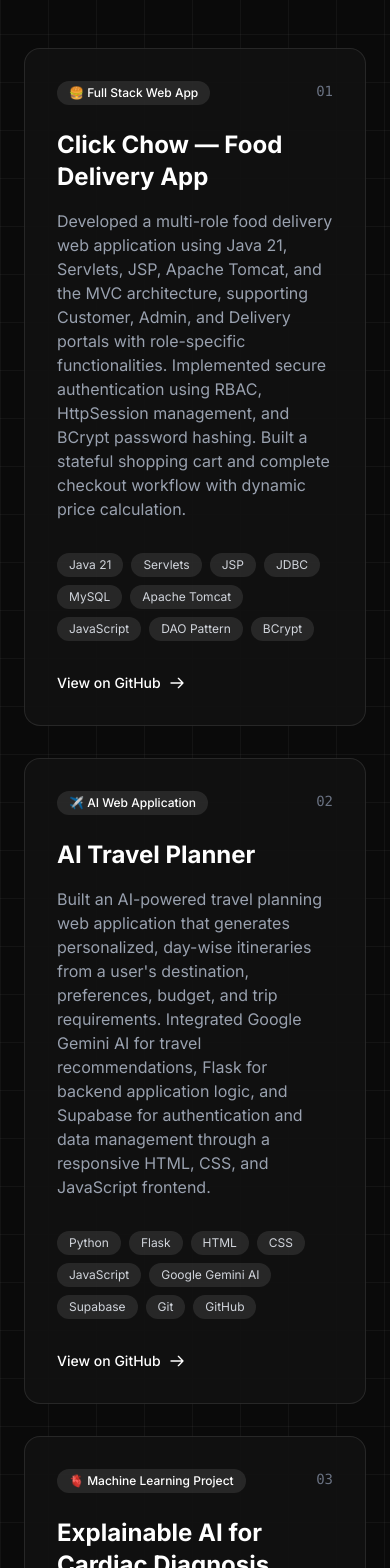
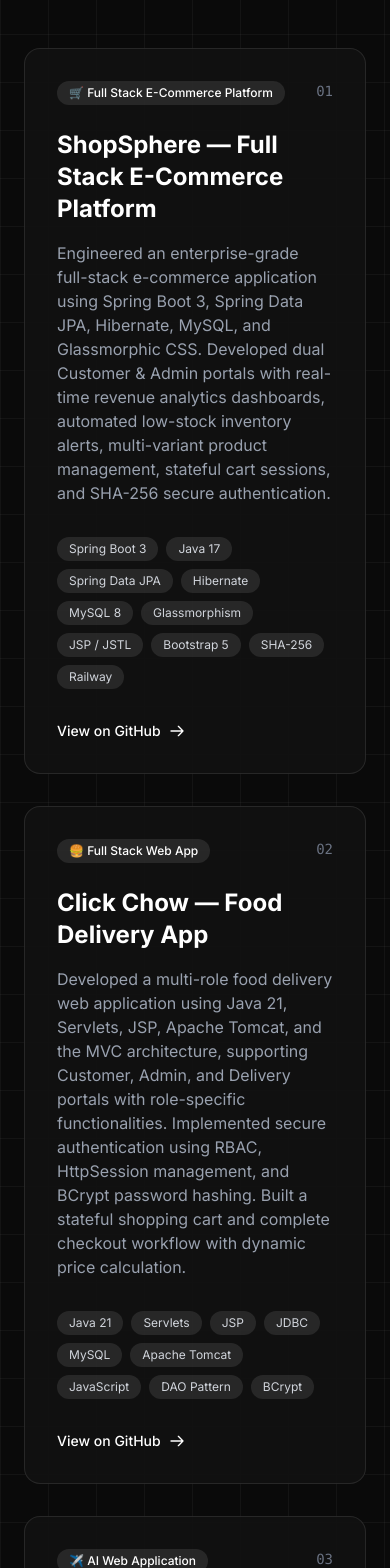
Before and after one commit to sakthivelTJ/sakthivel-portfolio, a React (Vite) app: page / in a window 390 px wide. Shown: the part 6720-8288 px from the top of the page. Built offline with nearby package versions, Linux system fonts and the light colour scheme.

Commit message:
feat: add ShopSphere project, center contact form, and update experience descriptions

```diff
--- a/src/components/Contact.jsx
+++ b/src/components/Contact.jsx
@@ -39,9 +39,9 @@ export default function Contact() {
         </h1>
       </motion.div>
 
-      <div className="container mx-auto px-6 relative z-10 flex justify-end">
+      <div className="container mx-auto px-6 relative z-10 flex justify-center">
         <div
-          className="bg-linear-to-br from-[#d9163f] via-[#f04432] to-[#ff7043] rounded-3xl p-7 md:p-9 w-full md:max-w-2xl lg:max-w-xl shadow-2xl"
+          className="bg-linear-to-br from-[#d9163f] via-[#f04432] to-[#ff7043] rounded-3xl p-7 md:p-10 w-full max-w-2xl lg:max-w-3xl shadow-2xl"
           data-aos="fade-up"
         >
           <div className="flex flex-col md:flex-row justify-between items-start md:items-center mb-12">
--- a/src/data/config.js
+++ b/src/data/config.js
@@ -167,8 +167,33 @@ export const innovationData = {
 
 export const projects = [
   {
+    id: "shopsphere",
+    number: "01",
+    badge: "🛒 Full Stack E-Commerce Platform",
+    title: "ShopSphere — Full Stack E-Commerce Platform",
+    description:
+      "Engineered an enterprise-grade full-stack e-commerce application using Spring Boot 3, Spring Data JPA, Hibernate, MySQL, and Glassmorphic CSS. Developed dual Customer & Admin portals with real-time revenue analytics dashboards, automated low-stock inventory alerts, multi-variant product management, stateful cart sessions, and SHA-256 secure authentication.",
+    techTags: [
+      "Spring Boot 3",
+      "Java 17",
+      "Spring Data JPA",
+      "Hibernate",
+      "MySQL 8",
+      "Glassmorphism",
+      "JSP / JSTL",
+      "Bootstrap 5",
+      "SHA-256",
+      "Railway",
+    ],
+    links: {
+      github: "https://github.com/sakthivelTJ/ShopSphere",
+      demo: null,
+    },
+    isFlagship: true,
+  },
+  {
     id: "click-chow",
-    number: "01",
+    number: "02",
     badge: "🍔 Full Stack Web App",
     title: "Click Chow — Food Delivery App",
     description:
@@ -192,7 +217,7 @@ export const projects = [
   },
   {
     id: "ai-travel-planner",
-    number: "02",
+    number: "03",
     badge: "✈️ AI Web Application",
     title: "AI Travel Planner",
     description:
@@ -213,30 +238,8 @@ export const projects = [
       demo: null,
     },
   },
-  {
-    id: "explainable-ai-cardiac-diagnosis",
-    number: "03",
-    badge: "🫀 Machine Learning Project",
-    title: "Explainable AI for Cardiac Diagnosis",
-    description:
-      "Developed an AI-based healthcare project for assisting with cardiac disease analysis using Machine Learning, Deep Learning, and Explainable AI techniques. The system analyzes patient and medical data to identify patterns associated with arrhythmia, heart failure, and coronary artery disease, while explaining the important features behind each prediction to improve transparency and trust.",
-    techTags: [
-      "Python",
-      "Machine Learning",
-      "Deep Learning",
-      "Explainable AI",
-      "Data Processing",
-      "Jupyter Notebook",
-      "Git",
-      "GitHub",
-    ],
-    links: {
-      github:
-        "https://github.com/sakthivelTJ/Explainable-AI-For-Cardiac-Diagnosis",
-      demo: null,
-    },
-  },
 ];
+
 
 export const experience = [
   {
@@ -244,9 +247,12 @@ export const experience = [
     role: "Full Stack Developer Intern",
     duration: "Feb 2026 – Present",
     skills: [
-      "Building end-to-end web applications using Java, JEE, Servlets, JSP, JDBC, Hibernate, MySQL, and Apache Tomcat",
-      "Developing responsive user interfaces with HTML, CSS, JavaScript using JDBC and DAO design pattern",
-      "Applying secure authentication, session management, debugging, and clean coding practices",
+      "Developed and integrated application features across frontend, backend, and database layers.",
+      "Built backend functionality for authentication, user sessions, data management, and transactional workflows.",
+      "Implemented database-driven features for creating, retrieving, updating, and managing application data.",
+      "Investigated application issues by reproducing errors, identifying root causes, and implementing validated fixes.",
+      "Tested and debugged application functionality to improve reliability, stability, and overall user experience.",
+      "Maintained and improved existing application components while ensuring consistent and reliable functionality.",
     ],
     tech: [
       "Java",
```
